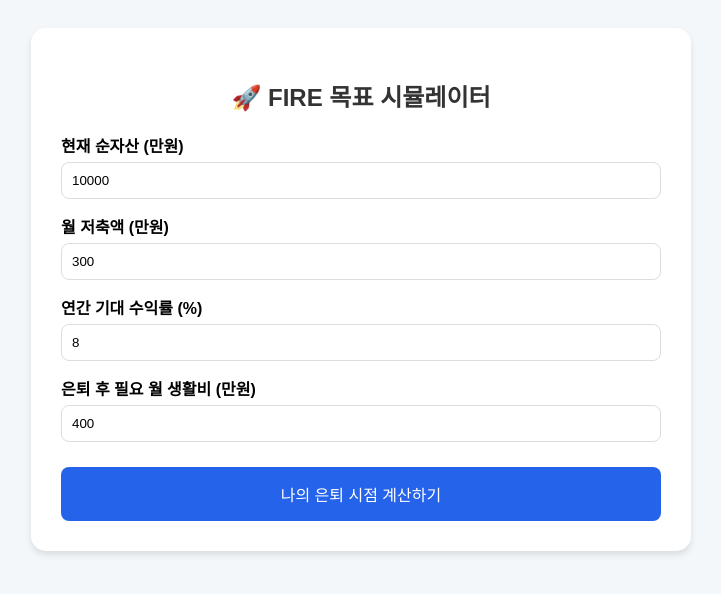
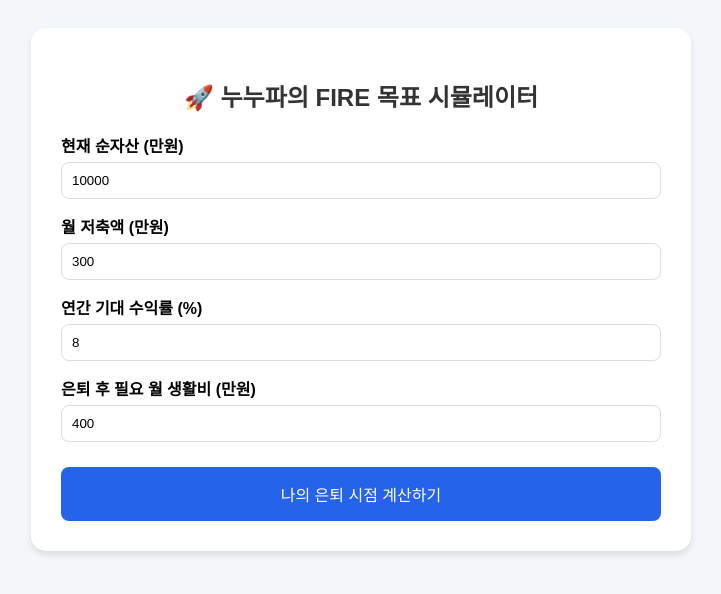
Before and after one commit to hansongheon-create/my-fire-cal, a plain HTML site: page index.html in a window 1280 px wide. Shown: the whole page, without its empty margins (279-1000 px from the left). Drawn offline with nearby package versions, Linux system fonts and the light colour scheme.

Commit message:
Update index.html

```diff
--- a/index.html
+++ b/index.html
@@ -18,7 +18,7 @@
 </head>
 <body>
     <div class="container">
-        <h2>🚀 FIRE 목표 시뮬레이터</h2>
+        <h2>🚀 누누파의 FIRE 목표 시뮬레이터</h2>
         <div class="input-group">
             <label>현재 순자산 (만원)</label>
             <input type="number" id="currentAsset" value="10000">
@@ -86,4 +86,5 @@
         }
     </script>
 </body>
+
 </html>
```
